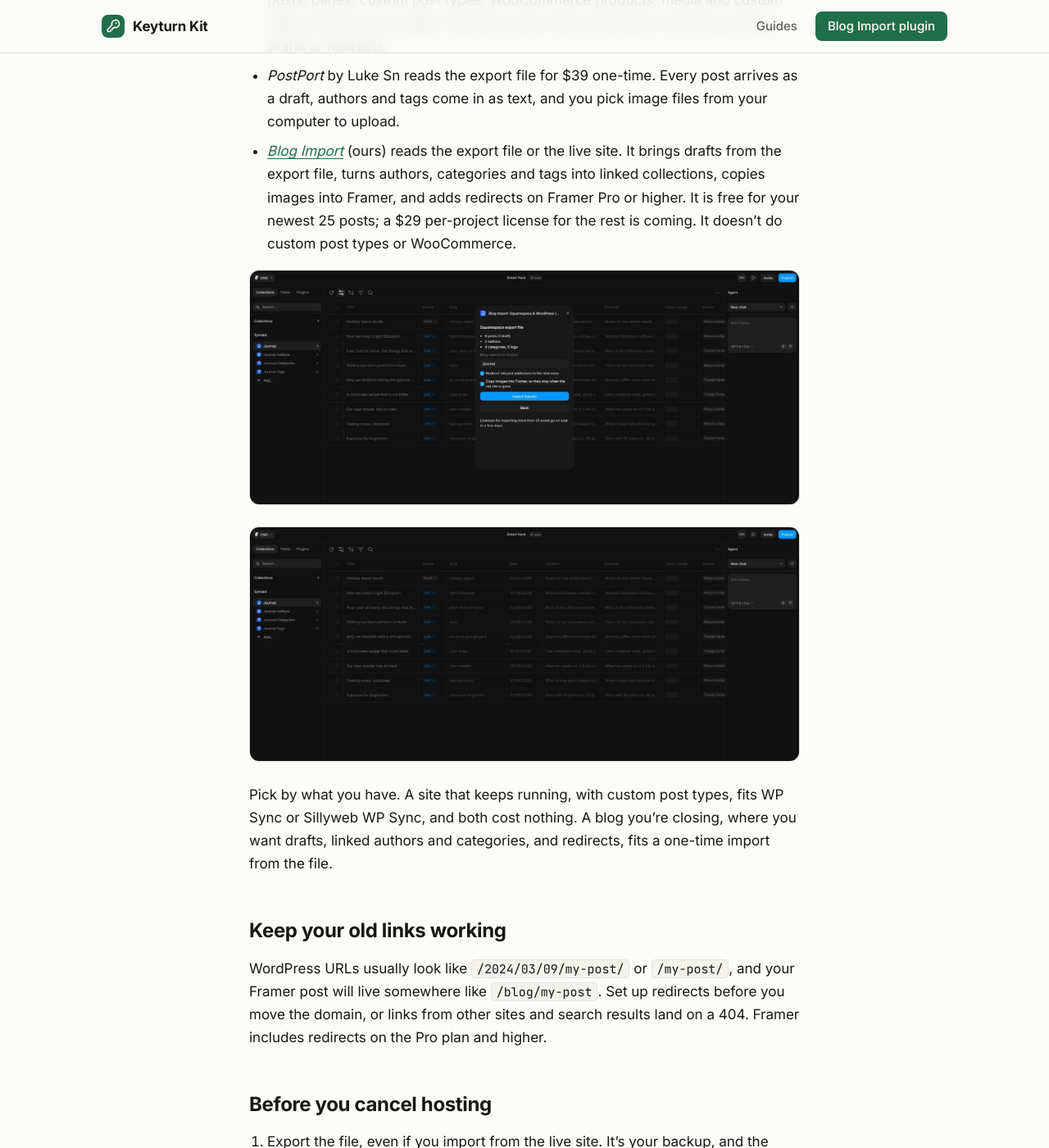
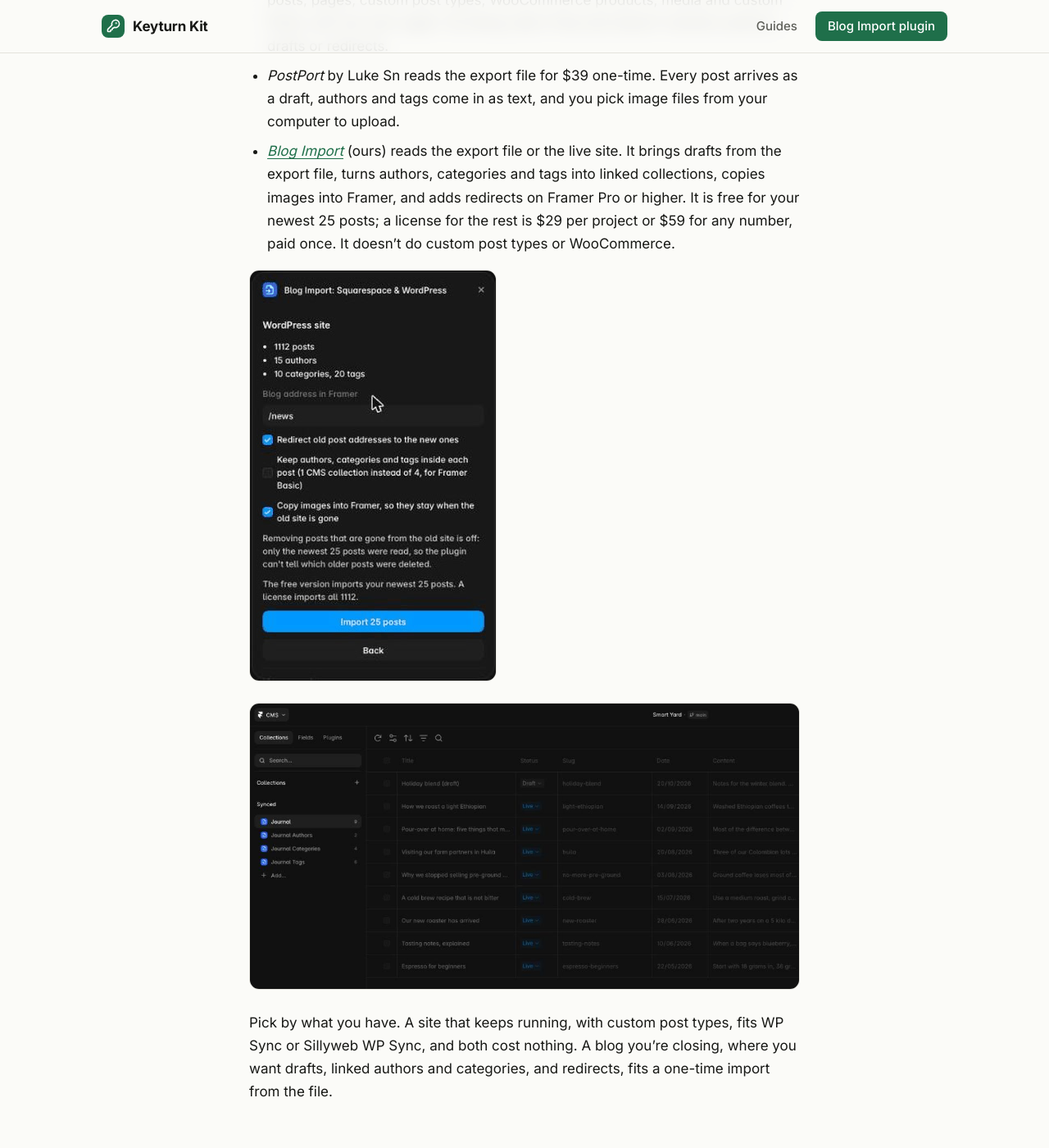
Before and after one commit to keyturnkit/keyturnkit.github.io, a Jekyll site: the page built from guides/wordpress-blog-to-framer.md, in a window 1280 px wide and 1400 px high, scrolled down 1888 px. Shown: the whole window at 82% size. Built offline with Jekyll 4.4.1, drawn with Linux system fonts in a browser that asks for light colours.

Commit message:
Fixes from review: styled popup links, readable Framer screenshots, full-width pricing, no guide breadcrumb on /thanks/, current license prices in two guides

```diff
--- a/_layouts/default.html
+++ b/_layouts/default.html
@@ -40,7 +40,7 @@
 
 <main>
   <article class="article">
-    <p class="crumbs"><a href="/">Home</a> / <a href="/#guides">Guides</a></p>
+    {% if page.url contains '/guides/' %}<p class="crumbs"><a href="/">Home</a> / <a href="/#guides">Guides</a></p>{% endif %}
     {{ content }}
   </article>
 
--- a/assets/site.css
+++ b/assets/site.css
@@ -131,7 +131,7 @@
 .note { margin-top: 28px; color: var(--muted); max-width: 46em; }
 
 /* Pricing */
-.plans { display: grid; grid-template-columns: 1fr 1fr; gap: 24px; max-width: 880px; }
+.plans { display: grid; grid-template-columns: 1fr 1fr; gap: 24px; }
 .plan { background: var(--surface); border: 1px solid var(--line); border-radius: 18px; padding: 32px; display: flex; flex-direction: column; }
 .plan-pro { border: 2px solid var(--accent); box-shadow: var(--shadow); }
 .plan h3 { font-size: 1.2rem; margin: 0; }
--- a/guides/wordpress-blog-to-framer.md
+++ b/guides/wordpress-blog-to-framer.md
@@ -43,9 +43,9 @@
 - *WP Sync* by 19.studio connects to the live site and can sync again later. It handles custom post types and WooCommerce products, with field mapping. It imports images and media. Pages are not imported. It is free.
 - *Sillyweb WP Sync* by Sillyweb connects to your WordPress site and imports posts, pages, custom post types, WooCommerce products, media and custom fields, and can sync again. Its listing calls it free and doesn't mention authors, drafts or redirects.
 - *PostPort* by Luke Sn reads the export file for $39 one-time. Every post arrives as a draft, authors and tags come in as text, and you pick image files from your computer to upload.
-- [*Blog Import*](https://www.framer.com/marketplace/plugins/blog-import-squarespace-wordpress/) (ours) reads the export file or the live site. It brings drafts from the export file, turns authors, categories and tags into linked collections, copies images into Framer, and adds redirects on Framer Pro or higher. It is free for your newest 25 posts; a $29 per-project license for the rest is coming. It doesn't do custom post types or WooCommerce.
+- [*Blog Import*](https://www.framer.com/marketplace/plugins/blog-import-squarespace-wordpress/) (ours) reads the export file or the live site. It brings drafts from the export file, turns authors, categories and tags into linked collections, copies images into Framer, and adds redirects on Framer Pro or higher. It is free for your newest 25 posts; a license for the rest is $29 per project or $59 for any number, paid once. It doesn't do custom post types or WooCommerce.
 
-![Blog Import reading a Squarespace export: 9 posts, 1 draft, 2 authors, 4 categories, 6 tags, with options for redirects and copying images](/guides/img/blog-import-review.jpg)
+![Blog Import reading a live WordPress site: 1112 posts, 15 authors, 10 categories and 20 tags, with options for redirects and copying images](/guides/img/blog-import-review-wp.jpg)
 
 ![The imported blog in Framer CMS: a Journal collection with linked Authors, Categories and Tags collections](/guides/img/blog-import-collections.jpg)
 
```
Also changed, not shown: guides/squarespace-blog-to-framer.md (+1 -1 lines), assets/popup-dark.png, assets/popup-light.png, guides/img/blog-import-collections.jpg, guides/img/blog-import-review-wp.jpg (added), guides/img/blog-import-review.jpg.
